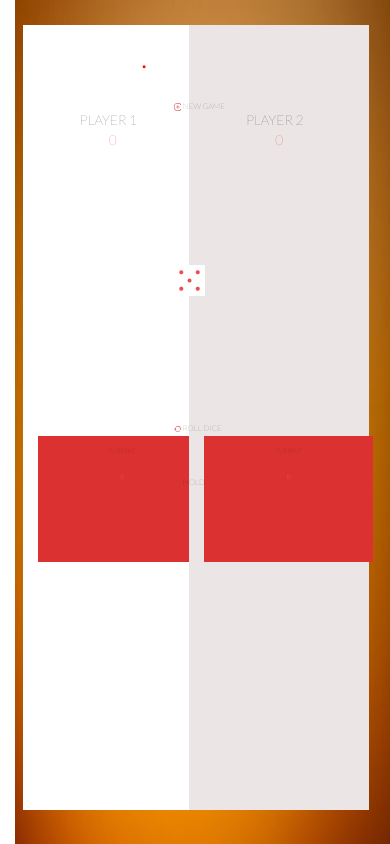
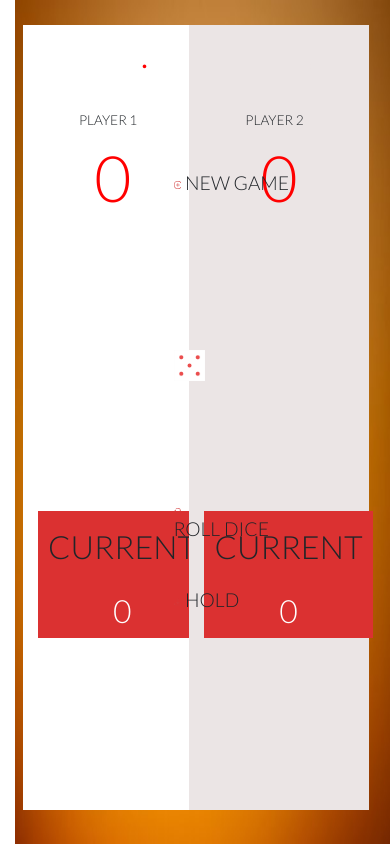
Before and after one commit to OlivierBaldocchi/ProjetDiceGame, a PHP site: page / in a window 390 px wide. Run offline with PHP 8.4, Linux system fonts and the light colour scheme.

Commit message:
modifications pour le responsive

```diff
--- a/index.html
+++ b/index.html
@@ -7,7 +7,7 @@
     <meta type="description" content="this is a game of dice, the winner is the one reaching 100">
     <title>Dice Game</title>
     <link rel="preconnect" href="https://fonts.gstatic.com">
-    <link href="https://fonts.googleapis.com/css2?family=Lato:wght@100&display=swap" rel="stylesheet">
+    <link href="https://fonts.googleapis.com/css2?family=Lato:wght@100;300&display=swap" rel="stylesheet">
     <link rel="stylesheet" href="https://cdn.jsdelivr.net/npm/bootstrap@4.5.3/dist/css/bootstrap.min.css" integrity="sha384-TX8t27EcRE3e/ihU7zmQxVncDAy5uIKz4rEkgIXeMed4M0jlfIDPvg6uqKI2xXr2" crossorigin="anonymous">
     <link rel="stylesheet" type="text/css" href="style.css">
 </head>
--- a/style.css
+++ b/style.css
@@ -31,12 +31,12 @@
 /*central part + buttons*/
 
 .over {
-    top: 6vh;
+    top: 20vh;
     left: 44.5vw;
-    font-size: 2vw;
+    font-size: 2rem;
     position: fixed;
     z-index: 1;
-    margin-top: 6vh;
+
 }
 
 #buttonNewGame {
@@ -59,8 +59,18 @@
     height: auto;
 }
 
+
 #buttonRollDice:hover {
     width: 3vw;
+}
+
+@media screen and (max-width: 800px) {
+    #buttonRollDice {
+        display: block;
+    }
+    .over {
+        font-size: 1.2rem;
+    }
 }
 
 #buttonHold {
@@ -85,6 +95,7 @@
 .totalScore {
     text-align: center;
     color: red;
+    font-size: 4rem;
 }
 
 .roundSquare {
@@ -93,7 +104,7 @@
     width: 20vh;
     height: 15vh;
     background-color: rgb(219, 49, 49);
-    font-size: 1.5vw;
+    font-size: 2rem;
 }
 
 .roundSquare{
@@ -104,7 +115,7 @@
 .roundScore {
     padding-top: 2vh;
     text-align: center;
-    font-size: 1.5vw;
+    font-size: 2rem;
     color: white;
 }
 
```
